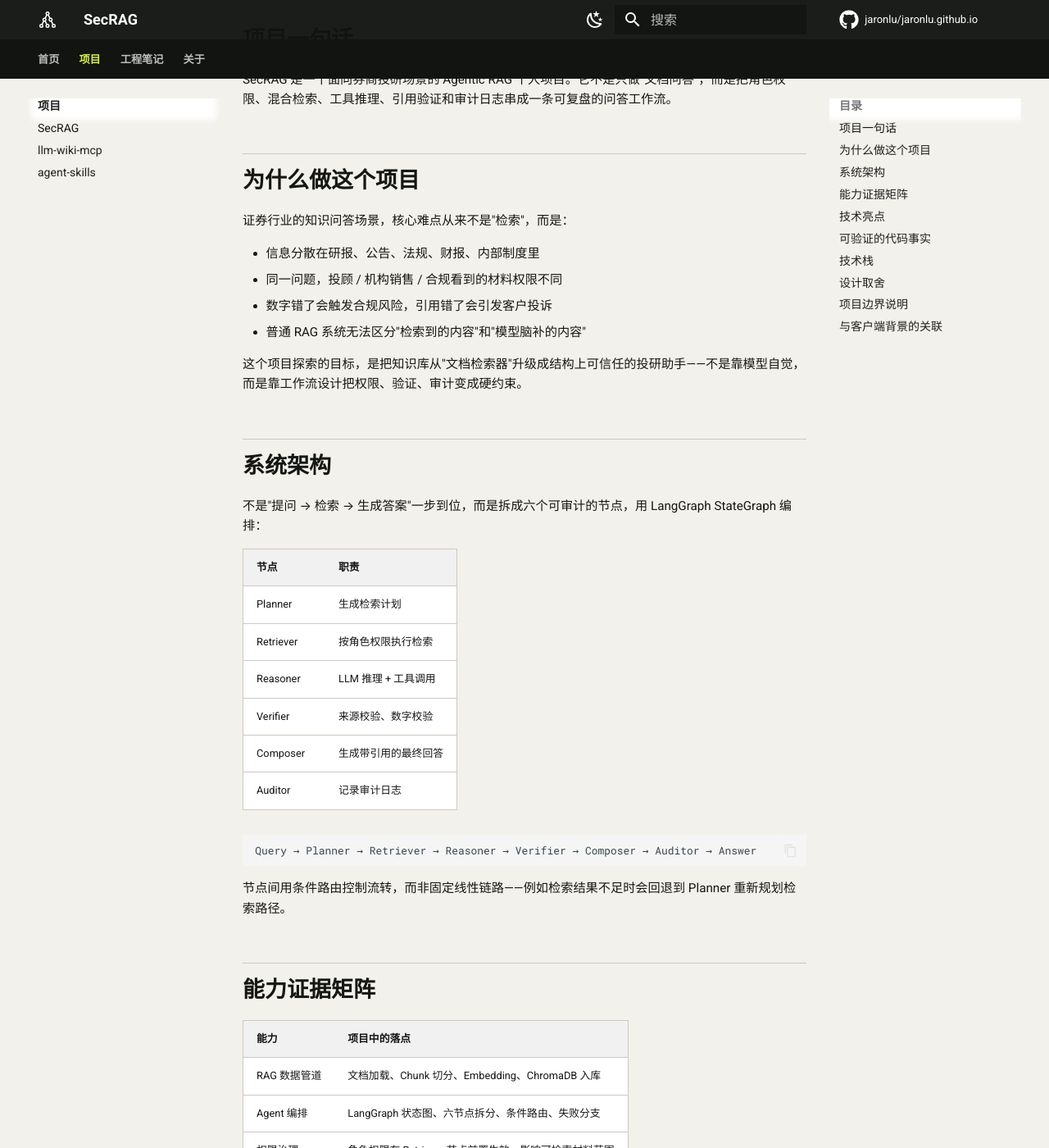
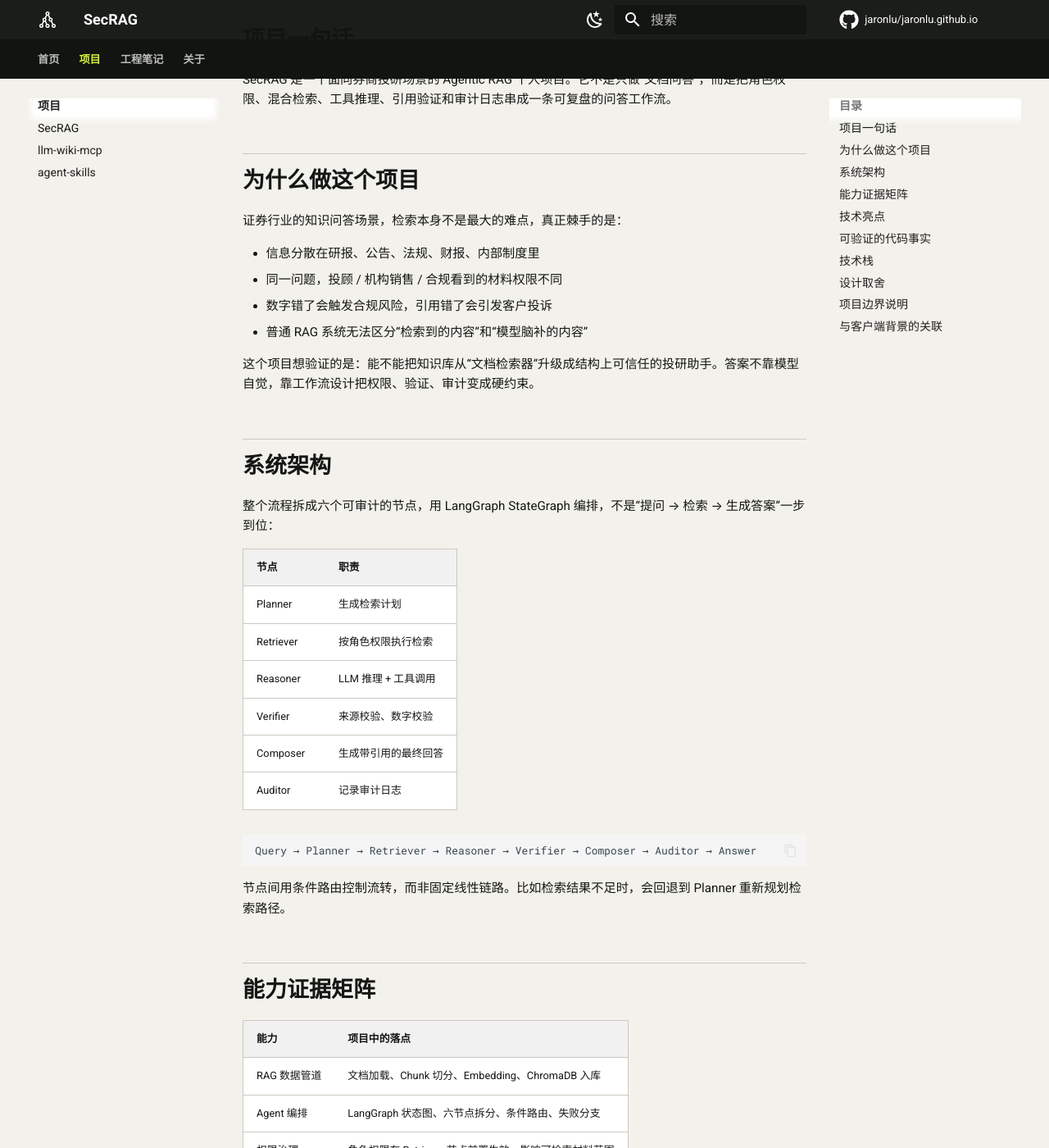
Before and after one commit to jaronlu/jaronlu.github.io, an MkDocs documentation site: the page built from docs/projects/secrag.md, in a window 1280 px wide and 1400 px high, scrolled down 372 px. Shown: the whole window at 82% size. Built offline with MkDocs 1.6.1 and Material for MkDocs 9.7.7, drawn with Linux system fonts in a browser that asks for light colours; comment, search, counter and statistics services are not loaded.

````diff
--- a/docs/projects/secrag.md
+++ b/docs/projects/secrag.md
@@ -10,18 +10,18 @@ SecRAG 是一个面向券商投研场景的 Agentic RAG 个人项目。它不是
 
 ## 为什么做这个项目
 
-证券行业的知识问答场景，核心难点从来不是"检索"，而是：
+证券行业的知识问答场景，检索本身不是最大的难点，真正棘手的是：
 
 - 信息分散在研报、公告、法规、财报、内部制度里
 - 同一问题，投顾 / 机构销售 / 合规看到的材料权限不同
 - 数字错了会触发合规风险，引用错了会引发客户投诉
-- 普通 RAG 系统无法区分"检索到的内容"和"模型脑补的内容"
+- 普通 RAG 系统无法区分“检索到的内容”和“模型脑补的内容”
 
-这个项目探索的目标，是把知识库从"文档检索器"升级成结构上可信任的投研助手——不是靠模型自觉，而是靠工作流设计把权限、验证、审计变成硬约束。
+这个项目想验证的是：能不能把知识库从“文档检索器”升级成结构上可信任的投研助手。答案不靠模型自觉，靠工作流设计把权限、验证、审计变成硬约束。
 
 ## 系统架构
 
-不是"提问 → 检索 → 生成答案"一步到位，而是拆成六个可审计的节点，用 LangGraph StateGraph 编排：
+整个流程拆成六个可审计的节点，用 LangGraph StateGraph 编排，不是“提问 → 检索 → 生成答案”一步到位：
 
 | 节点 | 职责 |
 |------|------|
@@ -36,7 +36,7 @@ SecRAG 是一个面向券商投研场景的 Agentic RAG 个人项目。它不是
 Query → Planner → Retriever → Reasoner → Verifier → Composer → Auditor → Answer
 ```
 
-节点间用条件路由控制流转，而非固定线性链路——例如检索结果不足时会回退到 Planner 重新规划检索路径。
+节点间用条件路由控制流转，而非固定线性链路。比如检索结果不足时，会回退到 Planner 重新规划检索路径。
 
 ## 能力证据矩阵
 
````
Also changed, not shown: docs/agent/concepts/agent-principles.md (+2 -2 lines), docs/agent/concepts/loop-engineering.md (+5 -5 lines), docs/agent/concepts/rag-principles.md (+1 -1 lines).
